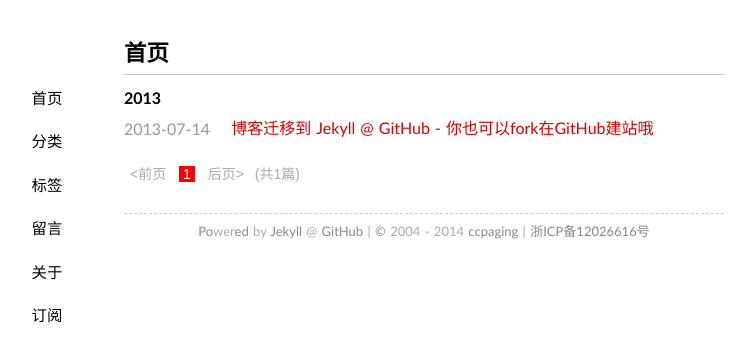
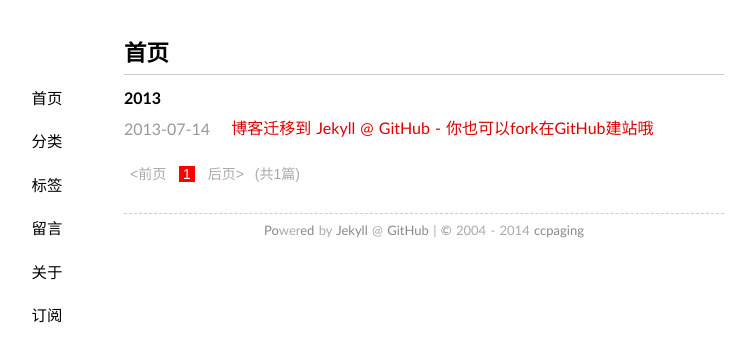
Before and after one commit to ccpaging/ccpaging.github.io, a Jekyll site: the page built from index.html, in a window 1280 px wide. Shown: the top 362 px of the page, without its empty margins (216-971 px from the left). Built offline with Jekyll 4.4.1, drawn with Linux system fonts in a browser that asks for light colours; some web fonts are replaced; Markdown is read by kramdown in place of the engine named in the settings; the list of posts is cut into pages by our own code; comment, search, counter and statistics services are not loaded.

Commit message:
Update _config.yml

```diff
--- a/_config.yml
+++ b/_config.yml
@@ -6,7 +6,7 @@ author: ccpaging
 qq: 765086618
 email: ccpaging@gmail.com
 duoshuo: ccpaging
-beian: 浙ICP备12026616号
+beian:
 cnzz:
 weibo: ccpaging
 github: ccpaging
```
